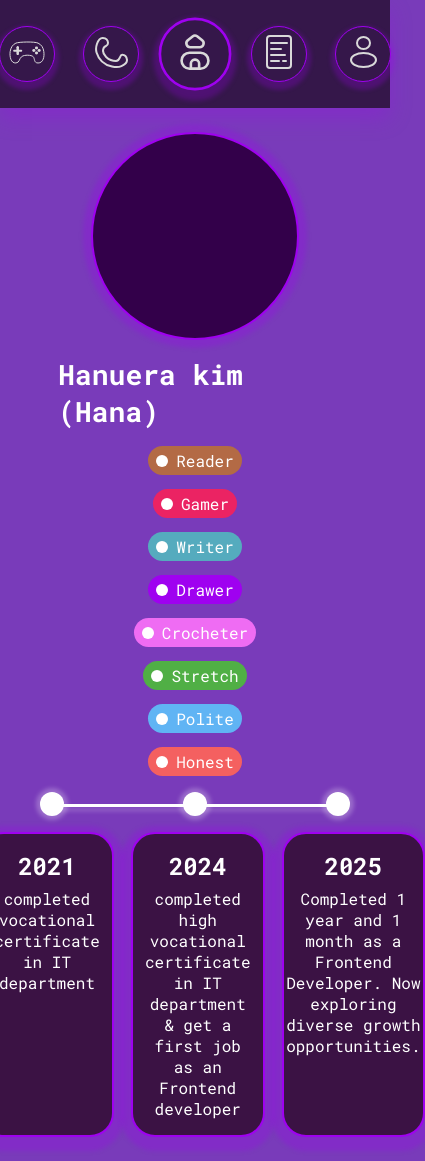
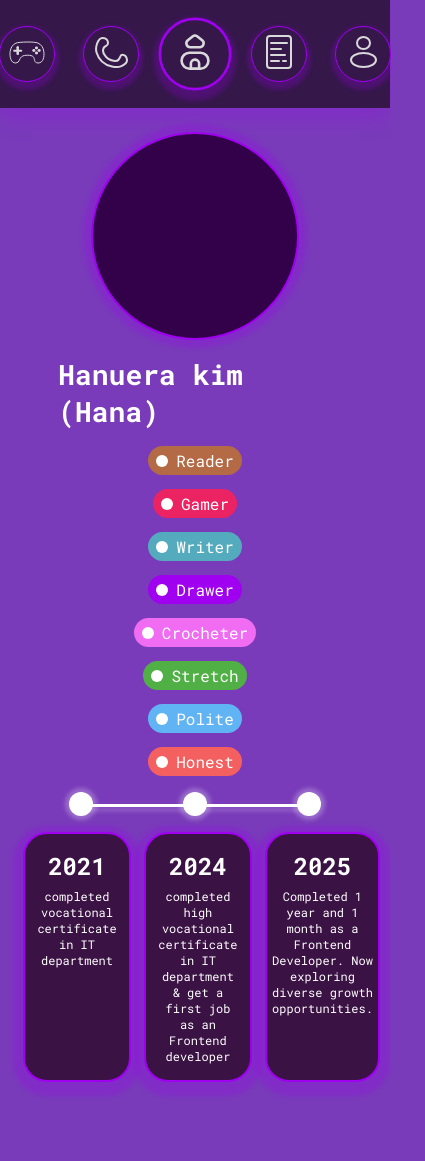
Before and after one commit to honnohoney/portfolioV2, an Angular app in the folder portfolio/: page /about in a window 390 px wide. Shown: the whole page, 425 px wide, since content can reach past the window. After the commit the page ends 1106 px from the top, so only its background shows below. Built offline with nearby package versions, Linux system fonts and the light colour scheme.

Commit message:
decrease font size on mobile screen

```diff
--- a/portfolio/src/app/components/shared/timeline/timeline.scss
+++ b/portfolio/src/app/components/shared/timeline/timeline.scss
@@ -55,3 +55,15 @@
     }
   }
 }
+
+@media #{$media-mobile-size} {
+  :host {
+    .timeline-container {
+      .timeline-card {
+        .description {
+          font-size: 12px;
+        }
+      }
+    }
+  }
+}
```
